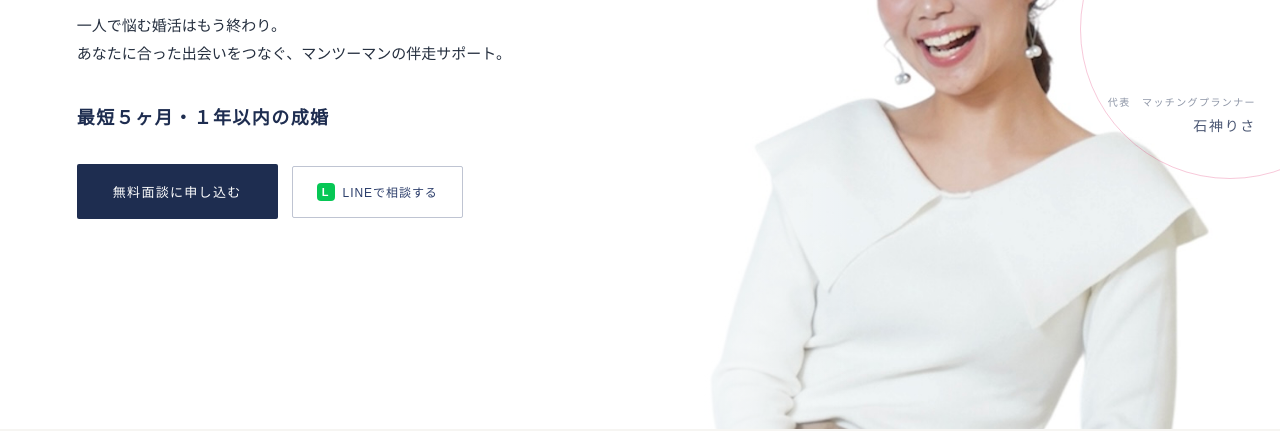
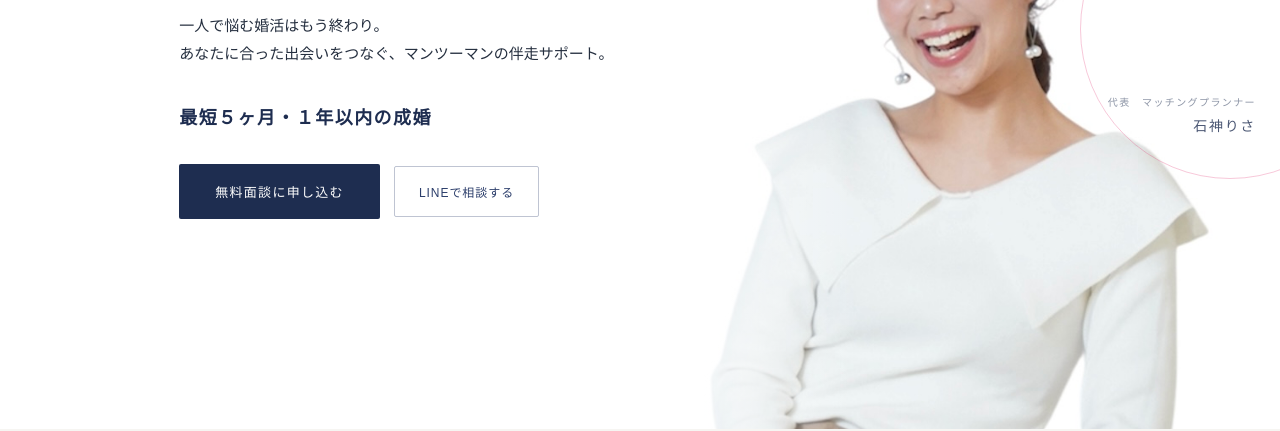
Before and after one commit to harukaze-r/harukaze-new, a plain HTML site: page index.html in a window 1280 px wide. Shown: the part 371-802 px from the top of the page. Drawn offline with nearby package versions, Linux system fonts and the light colour scheme.

Commit message:
Remove L icon from LINE button, shift content toward center

```diff
--- a/index.html
+++ b/index.html
@@ -266,6 +266,7 @@
     padding: clamp(100px, 12vh, 140px) clamp(32px, 6vw, 80px);
     width: 62%;
     min-width: 340px;
+    margin-left: 8%;
   }
 
   .hero-eyebrow {
@@ -2231,9 +2232,7 @@
 
     <div class="hero-actions">
       <a href="#cta" class="btn-primary">無料面談に申し込む</a>
-      <button class="btn-line">
-        <span class="line-icon">L</span>LINEで相談する
-      </button>
+      <button class="btn-line">LINEで相談する</button>
     </div>
   </div>
 
```
